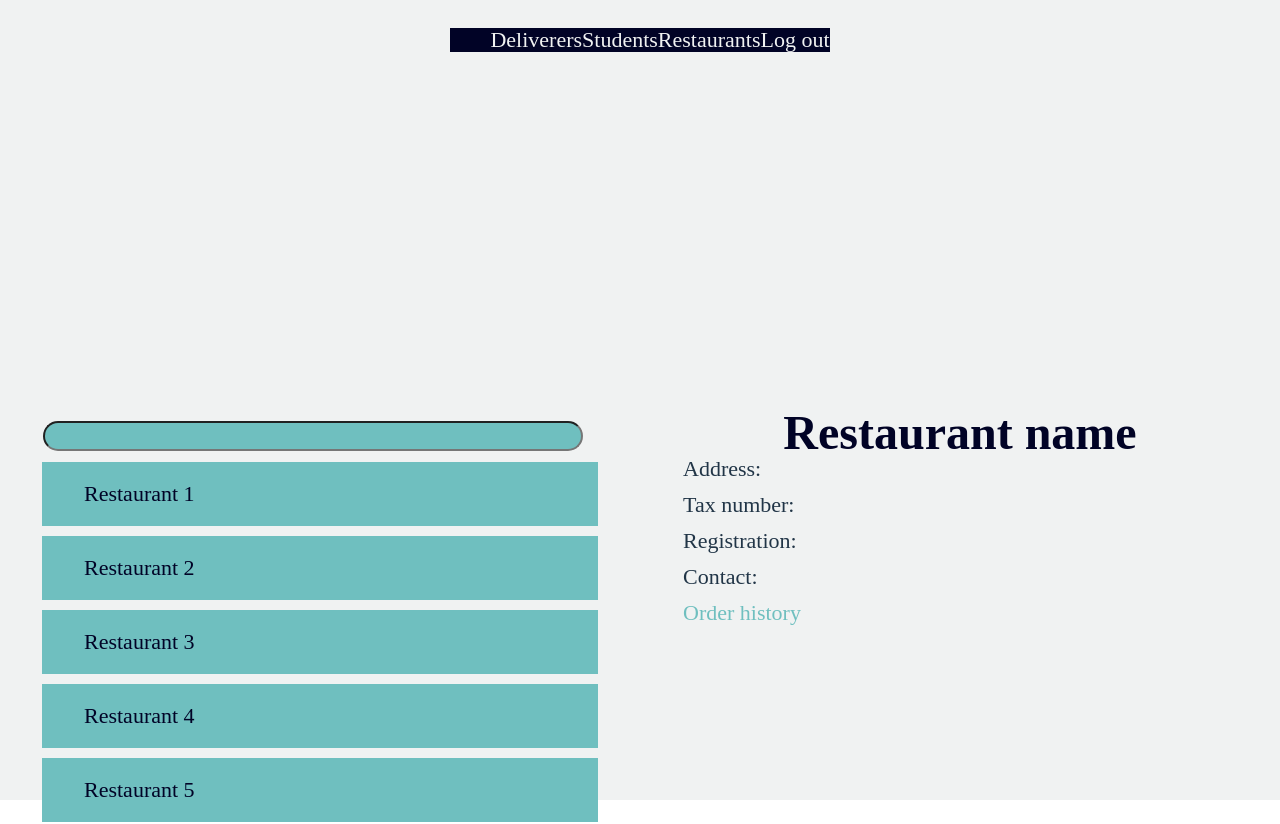
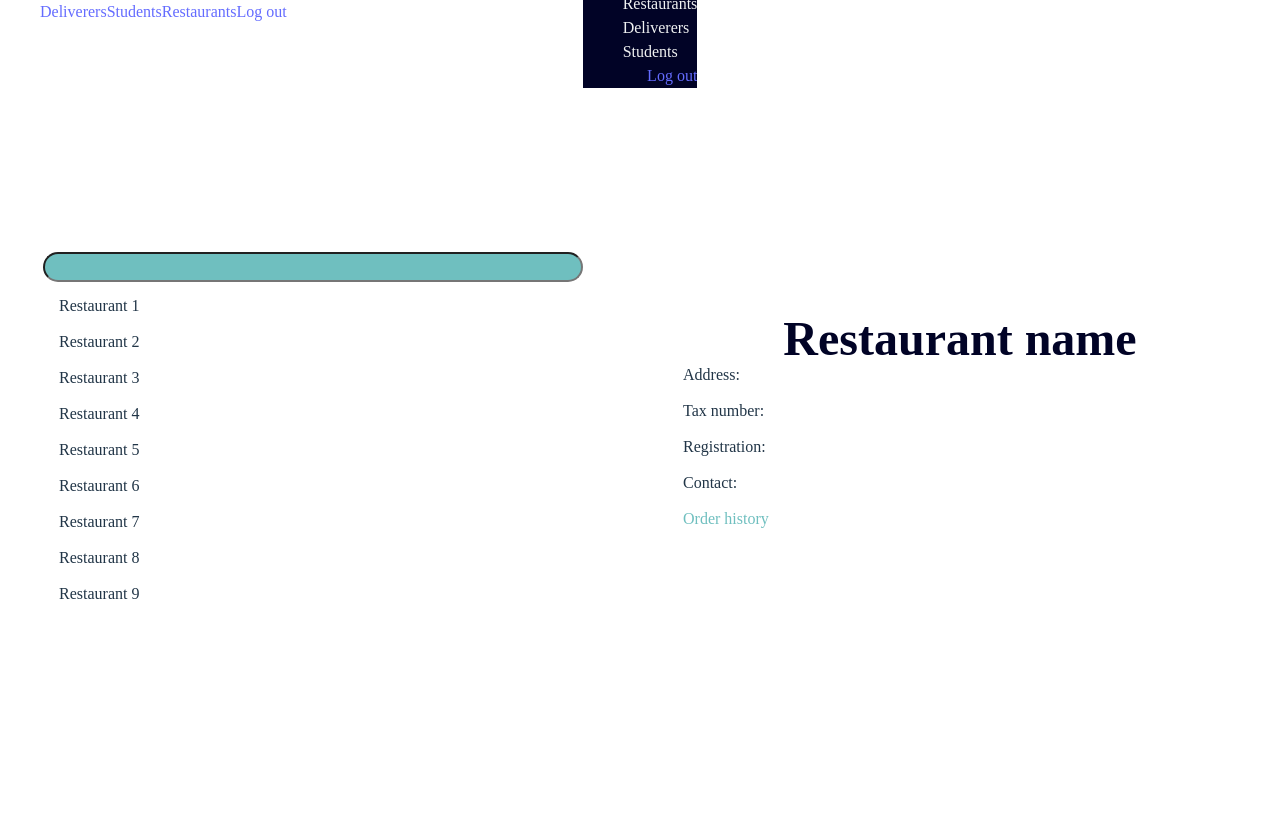
Before and after one commit to ImKikoG/My-Vouchers-Web, a React (Vite) app: page /admin/restaurants in a window 1280 px wide. Before the commit the page ends 800 px from the top, so only its background shows below. Built offline with nearby package versions, Linux system fonts and the light colour scheme.

Commit message:
Preuredil admin

```diff
--- a/src/admin/pages/AdminDeliverers.jsx
+++ b/src/admin/pages/AdminDeliverers.jsx
@@ -1,90 +1,90 @@
-import React from "react";
+import React from 'react'
 
 export default function AdminDeliverers() {
   return (
-    <div className="admin-container">
+    <div>
+        <html lang="en" class="admin_html">
+            <head>
+            </head>
+            <body class="admin_body">
+                <header>
+                    <nav class="admin_nav">
+                        <ul class="admin_ul">
+                            <li class="active_tab" id="li_restaurants"><a class="admin_tabs" href="admin_restaurants.html">Restaurants</a></li>
+                            <li class="inactive_tab" id="li_students"><a class="admin_tabs" href="admin_deliverers.html">Deliverers</a></li>
+                            <li class="inactive_tab" id="li_deliverers"><a class="admin_tabs" href="admin_students.html">Students</a></li>
+                            <li class="inactive_tab" id="li_logout"><a class="admin_logout" href="">Log out</a></li>
+                        </ul>
+                    </nav>
+                </header>
                 <div class="split left">
-        <table>
+                        <table class="admin_table">
                             <tr>
                                 <td>
-              <input type="text" id="search" name="name_search_input" />
+                                    <input type="text" id="search" class="admin_search" name="name_search_input"/>
                                 </td>
                             </tr>
                             <tr>
-            <td id="list">&emsp;Deliverer 1</td>
+                                <td id="admin_list">&emsp;Deliverer 1</td>
                             </tr>
                             <tr>
-            <td id="list">&emsp;Deliverer 2</td>
+                                <td id="admin_list">&emsp;Deliverer 2</td>
                             </tr>
                             <tr>
-            <td id="list">&emsp;Deliverer 3</td>
+                                <td id="admin_list">&emsp;Deliverer 3</td>
                             </tr>
                             <tr>
-            <td id="list">&emsp;Deliverer 4</td>
+                                <td id="admin_list">&emsp;Deliverer 4</td>
                             </tr>
                             <tr>
-            <td id="list">&emsp;Deliverer 5</td>
+                                <td id="admin_list">&emsp;Deliverer 5</td>
                             </tr>
                             <tr>
-            <td id="list">&emsp;Deliverer 6</td>
+                                <td id="admin_list">&emsp;Deliverer 6</td>
                             </tr>
                             <tr>
-            <td id="list">&emsp;Deliverer 7</td>
+                                <td id="admin_list">&emsp;Deliverer 7</td>
                             </tr>
                             <tr>
-            <td id="list">&emsp;Deliverer 8</td>
+                                <td id="admin_list">&emsp;Deliverer 8</td>
                             </tr>
                             <tr>
-            <td id="list">&emsp;Deliverer 9</td>
+                                <td id="admin_list">&emsp;Deliverer 9</td>
                             </tr>
                         </table>
                 </div>
                 <div class="split right">
-        <table>
+                        <table class="admin_table">
                                 <tr>
-            <td id="info_full_name" class="info_name">
-              Full name
-            </td>
+                                    <td id="info_full_name" class="info_name">Full name</td>
                                 </tr>
                                 <tr>
-            <td id="info_restaurant_name" class="info_other">
-              Restaurant name:
-            </td>
+                                    <td id="info_restaurant_name" class="info_other">Restaurant name:</td>
                                 </tr>
                                 <tr>
-            <td id="info_restaurant_address" class="info_other">
-              Restaurant address:
-            </td>
+                                    <td id="info_restaurant_address" class="info_other">Restaurant address:</td>
                                 </tr>
                                 <tr>
-            <td id="info_student_name" class="info_other">
-              Student name:
-            </td>
+                                    <td id="info_student_name" class="info_other">Student name:</td>
                                 </tr>
                                 <tr>
-            <td id="info_student_address" class="info_other">
-              Student address:
-            </td>
+                                    <td id="info_student_address" class="info_other">Student address:</td>
                                 </tr>
                                 <tr>
-            <td id="info_state_of_current_delivery" class="info_other">
-              State of current delivery:
-            </td>
+                                    <td id="info_state_of_current_delivery" class="info_other">State of current delivery:</td>
                                 </tr>
                                 <tr>
-            <td id="info_contact" class="info_other">
-              Contact:
-            </td>
+                                    <td id="info_contact" class="info_other">Contact:</td>
                                 </tr>
                                 <tr>
                                     <td>
-              <a href="" id="info_order_history" class="info_hyperlink">
-                Order history
-              </a>
+                                        <a href="" id="info_order_history" class="info_hyperlink">Order history</a>
                                     </td>
                                 </tr>
                         </table>
                 </div>
+            </body>
+        </html>
     </div>
-  );
+  )
 }
--- a/src/admin/pages/AdminRestaurants.jsx
+++ b/src/admin/pages/AdminRestaurants.jsx
@@ -1,80 +1,84 @@
-import React from "react";
+import React from 'react'
 
 export default function AdminRestaurants() {
   return (
-    <div className="admin-container">
+    <div>
+        <html lang="en">
+            <head>
+            </head>
+            <body>
+                <header>
+                    <nav class="admin_nav">
+                        <ul class="admin_ul">
+                            <li class="active_tab" id="li_restaurants"><a class="admin_tabs" href="admin_restaurants.html">Restaurants</a></li>
+                            <li class="inactive_tab" id="li_students"><a class="admin_tabs" href="admin_deliverers.html">Deliverers</a></li>
+                            <li class="inactive_tab" id="li_deliverers"><a class="admin_tabs" href="admin_students.html">Students</a></li>
+                            <li class="inactive_tab" id="li_logout"><a class="admin_logout" href="">Log out</a></li>
+                        </ul>
+                    </nav>
+                </header>
                 <div class="split left">
-        <table>
+                        <table class="admin_table">
                             <tr>
                                 <td>
-              <input type="text" id="search" name="name_search_input" />
+                                    <input type="text" id="search" class="admin_search" name="name_search_input"/>
                                 </td>
                             </tr>
                             <tr>
-            <td id="list">&emsp;Restaurant 1</td>
+                                <td id="admin_list">&emsp;Restaurant 1</td>
                             </tr>
                             <tr>
-            <td id="list">&emsp;Restaurant 2</td>
+                                <td id="admin_list">&emsp;Restaurant 2</td>
                             </tr>
                             <tr>
-            <td id="list">&emsp;Restaurant 3</td>
+                                <td id="admin_list">&emsp;Restaurant 3</td>
                             </tr>
                             <tr>
-            <td id="list">&emsp;Restaurant 4</td>
+                                <td id="admin_list">&emsp;Restaurant 4</td>
                             </tr>
                             <tr>
-            <td id="list">&emsp;Restaurant 5</td>
+                                <td id="admin_list">&emsp;Restaurant 5</td>
                             </tr>
                             <tr>
-            <td id="list">&emsp;Restaurant 6</td>
+                                <td id="admin_list">&emsp;Restaurant 6</td>
                             </tr>
                             <tr>
-            <td id="list">&emsp;Restaurant 7</td>
+                                <td id="admin_list">&emsp;Restaurant 7</td>
                             </tr>
                             <tr>
-            <td id="list">&emsp;Restaurant 8</td>
+                                <td id="admin_list">&emsp;Restaurant 8</td>
                             </tr>
                             <tr>
-            <td id="list">&emsp;Restaurant 9</td>
+                                <td id="admin_list">&emsp;Restaurant 9</td>
                             </tr>
                         </table>
                 </div>
                 <div class="split right">
-        <table>
+                        <table class="admin_table">
                                 <tr>
-            <td id="info_full_name" class="info_name">
-              Restaurant name
-            </td>
+                                    <td id="info_full_name" class="info_name">Restaurant name</td>
                                 </tr>
                                 <tr>
-            <td id="info_address" class="info_other">
-              Address:
-            </td>
+                                    <td id="info_address" class="info_other">Address:</td>
                                 </tr>
                                 <tr>
-            <td id="info_tax_number" class="info_other">
-              Tax number:
-            </td>
+                                    <td id="info_tax_number" class="info_other">Tax number:</td>
                                 </tr>
                                 <tr>
-            <td id="info_registration" class="info_other">
-              Registration:
-            </td>
+                                    <td id="info_registration" class="info_other">Registration:</td>
                                 </tr>
                                 <tr>
-            <td id="info_contact" class="info_other">
-              Contact:
-            </td>
+                                    <td id="info_contact" class="info_other">Contact:</td>
                                 </tr>
                                 <tr>
                                     <td>
-              <a href="" id="info_order_history" class="info_hyperlink">
-                Order history
-              </a>
+                                        <a href="" id="info_order_history" class="info_hyperlink">Order history</a>
                                     </td>
                                 </tr>
                         </table>
                 </div>
+            </body>
+        </html>
     </div>
-  );
+  )
 }
--- a/src/admin/pages/AdminStudents.jsx
+++ b/src/admin/pages/AdminStudents.jsx
@@ -1,100 +1,96 @@
-import React from "react";
+import React from 'react'
 
 export default function AdminStudents() {
   return (
-    <div className="admin-container">
+    <div>
+      <html lang="en">
+        <head>
+        </head>
+          <body class="admin_body">
+          <header>
+              <nav class="admin_nav">
+                  <ul class="admin_ul">
+                      <li class="active_tab" id="li_restaurants"><a class="admin_tabs" href="admin_restaurants.html">Restaurants</a></li>
+                      <li class="inactive_tab" id="li_students"><a class="admin_tabs" href="admin_deliverers.html">Deliverers</a></li>
+                      <li class="inactive_tab" id="li_deliverers"><a class="admin_tabs" href="admin_students.html">Students</a></li>
+                      <li class="inactive_tab" id="li_logout"><a class="admin_logout" href="">Log out</a></li>
+                  </ul>
+              </nav>
+          </header>
           <div class="split left">
-        <table>
+                  <table class="admin_table">
                       <tr>
                           <td>
-              <input type="text" id="search" name="name_search_input" />
+                              <input type="text" id="search" class="admin_search" name="name_search_input"/>
                           </td>
                       </tr>
                       <tr>
-            <td id="list">&emsp;Student 1</td>
+                          <td id="admin_list">&emsp;Student 1</td>
                       </tr>
                       <tr>
-            <td id="list">&emsp;Student 2</td>
+                          <td id="admin_list">&emsp;Student 2</td>
                       </tr>
                       <tr>
-            <td id="list">&emsp;Student 3</td>
+                          <td id="admin_list">&emsp;Student 3</td>
                       </tr>
                       <tr>
-            <td id="list">&emsp;Student 4</td>
+                          <td id="admin_list">&emsp;Student 4</td>
                       </tr>
                       <tr>
-            <td id="list">&emsp;Student 5</td>
+                          <td id="admin_list">&emsp;Student 5</td>
                       </tr>
                       <tr>
-            <td id="list">&emsp;Student 6</td>
+                          <td id="admin_list">&emsp;Student 6</td>
                       </tr>
                       <tr>
-            <td id="list">&emsp;Student 7</td>
+                          <td id="admin_list">&emsp;Student 7</td>
                       </tr>
                       <tr>
-            <td id="list">&emsp;Student 8</td>
+                          <td id="admin_list">&emsp;Student 8</td>
                       </tr>
                       <tr>
-            <td id="list">&emsp;Student 9</td>
+                          <td id="admin_list">&emsp;Student 9</td>
                       </tr>
                   </table>
           </div>
           <div class="split right">
-        <table>
+                  <table class="admin_table">
                           <tr>
-            <td id="info_full_name" class="info_name">
-              Full name
-            </td>
+                              <td id="info_full_name" class="info_name">Full name</td>
                           </tr>
                           <tr>
-            <td id="info_address" class="info_other">
-              Address:
-            </td>
+                              <td id="info_address" class="info_other">Address:</td>
                           </tr>
                           <tr>
-            <td id="info_id" class="info_other">
-              ID:
-            </td>
+                              <td id="info_id" class="info_other">ID:</td>
                           </tr>
                           <tr>
-            <td id="info_application_no" class="info_other">
-              Application No:
-            </td>
+                              <td id="info_application_no" class="info_other">Application No:</td>
                           </tr>
                           <tr>
-            <td id="info_contact" class="info_other">
-              Contact:
-            </td>
+                              <td id="info_contact" class="info_other">Contact:</td>
                           </tr>
                           <tr>
-            <td id="info_vouchers_left" class="info_other">
-              Vouchers left:
-            </td>
+                              <td id="info_vouchers_left" class="info_other">Vouchers left:</td>
                           </tr>
                           <tr>
-            <td id="info_nex_voucher_eta" class="info_other">
-              Next voucher ETA:
-            </td>
+                              <td id="info_nex_voucher_eta" class="info_other">Next voucher ETA:</td>
                           </tr>
                           <tr>
-            <td id="info_state_of_current_order" class="info_other">
-              State of current order:
-            </td>
+                              <td id="info_state_of_current_order" class="info_other">State of current order:</td>
                           </tr>
                           <tr>
-            <td id="info_deliverer" class="info_other">
-              Deliverer:
-            </td>
+                              <td id="info_deliverer" class="info_other">Deliverer:</td>
                           </tr>
                           <tr>
                               <td>
-              <a href="" id="info_order_history" class="info_hyperlink">
-                Order history
-              </a>
+                                  <a href="" id="info_order_history" class="info_hyperlink">Order history</a>
                               </td>
                           </tr>
                   </table>
           </div>
+      </body>
+      </html>
     </div>
-  );
+  )
 }
--- a/src/index.css
+++ b/src/index.css
@@ -165,44 +165,44 @@ button:focus-visible {
   margin: 0;
   font-family: "Overpass";
 }
-html,
-body {
+.admin_html,
+.admin_body {
   background-color: #f0f2f2;
 }
-body {
+.admin_body {
   font-size: 22px;
 }
-ul {
+.admin_ul {
   background-color: #010326;
   list-style-type: none;
   overflow: hidden;
 }
-li {
+.admin_li {
   float: left;
   display: block;
   padding: 16px;
 }
-a {
+.admin_tabs {
   text-decoration: none;
   color: #f0f2f2;
 }
-table {
+.admin_table {
   width: 90%;
   margin-left: auto;
   margin-right: auto;
   padding-top: 10px;
   border-spacing: 10px;
 }
-#li_logout {
+.admin_logout {
   float: right;
 }
-#list {
+.admin_list {
   background-color: #6fbfbf;
   color: #010326;
   text-align: left;
   padding: 20px;
 }
-#search {
+.admin_search {
   width: 95%;
   margin-left: auto;
   margin-right: auto;
@@ -214,7 +214,7 @@ table {
   background-color: #6fbfbf;
   color: #010326;
 }
-nav {
+.admin_nav {
   position: absolute;
   top: 0;
   left: 0;
```
Lines whose indentation alone changed are shown as unchanged.
